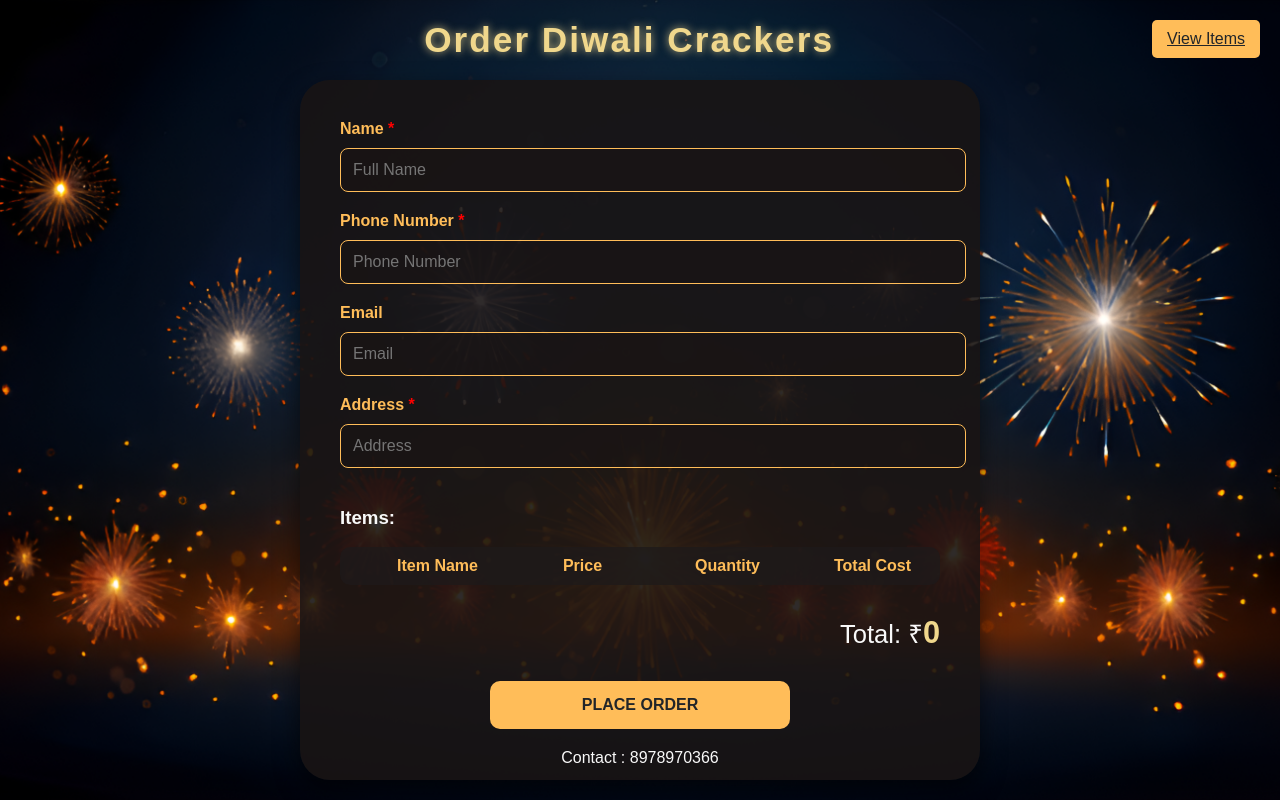
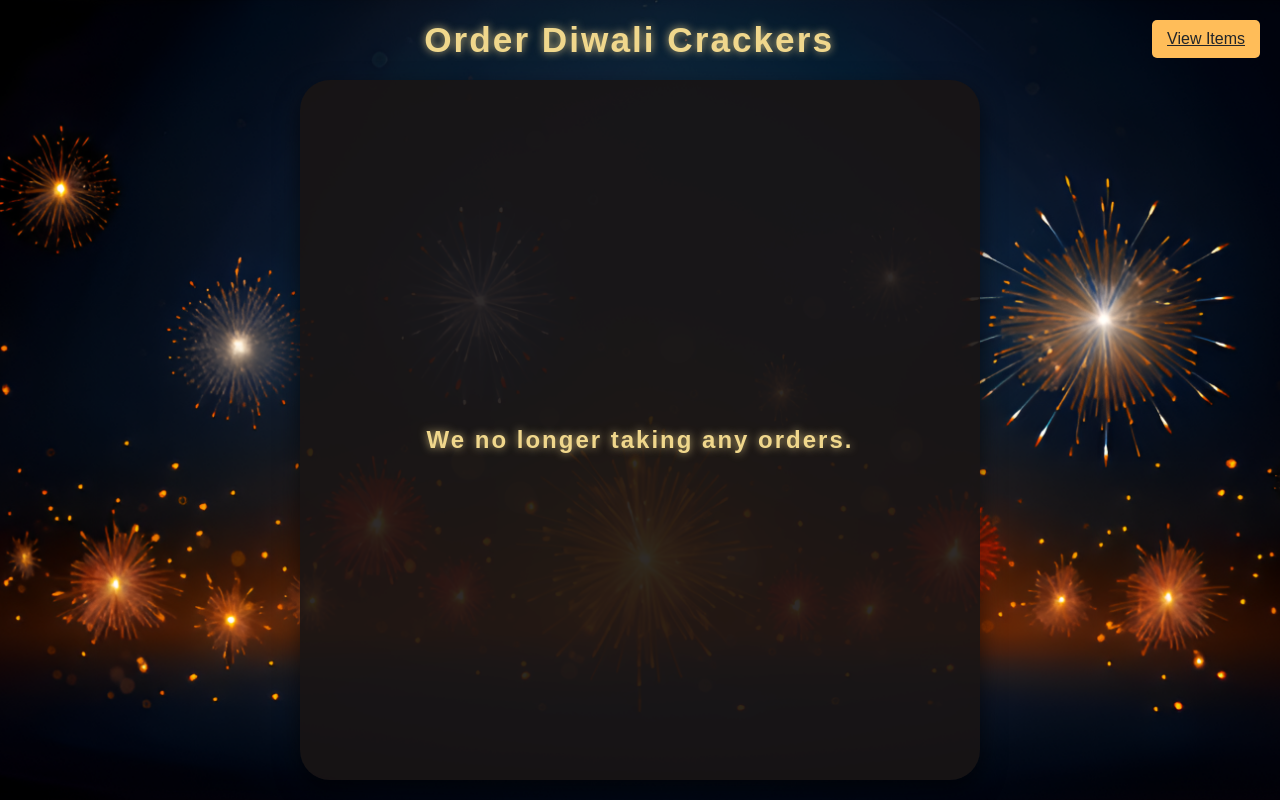
Before and after one commit to HarshavardhanVemali/OrderDiwaliCrackers-, a Django app: page / in a window 1280 px wide. Run offline with Django 5.2, Linux system fonts and the light colour scheme.

Commit message:
changescommit

```diff
--- a/crakerapp/templates/index.html
+++ b/crakerapp/templates/index.html
@@ -574,8 +574,8 @@
 </div>
   <h2>Order Diwali Crackers <i class="fas fa-firework firework-icon"></i></h2>
   <a href="{% static 'images/CRACKERS.pdf' %}" class="view-items-btn" target="_blank">View Items</a>
-  <div class="order-form-container">
-
+  <div class="order-form-container" style="display: flex;justify-content: center;">
+   <!--
     <form id="orderForm">
       {% csrf_token %}
       <div class="form-group">
@@ -614,7 +614,8 @@
           <span>Contact : 8978970366</span>
         </div>
       </div>
-    </form>
+    </form>-->
+      <h2 style="display: flex;justify-content: center;align-items: center;font-size: 24px;">We no longer taking any orders.</h2>
   </div>
   <div id="orderSuccessOverlay">
     <div class="overlay-content">
@@ -627,6 +628,7 @@
   </div>
 
   <script>
+    /*
       function showSpinner() {
           document.getElementById('loading-spinner').style.display = 'flex';
       }
@@ -776,7 +778,7 @@
         const phoneNumber = document.getElementById('phone').value;
         const phoneRegex = /^[6-9]\d{9}$/;
         return phoneRegex.test(phoneNumber);
-    }
+    }*/
   </script>
 </body>
 </html>
```
